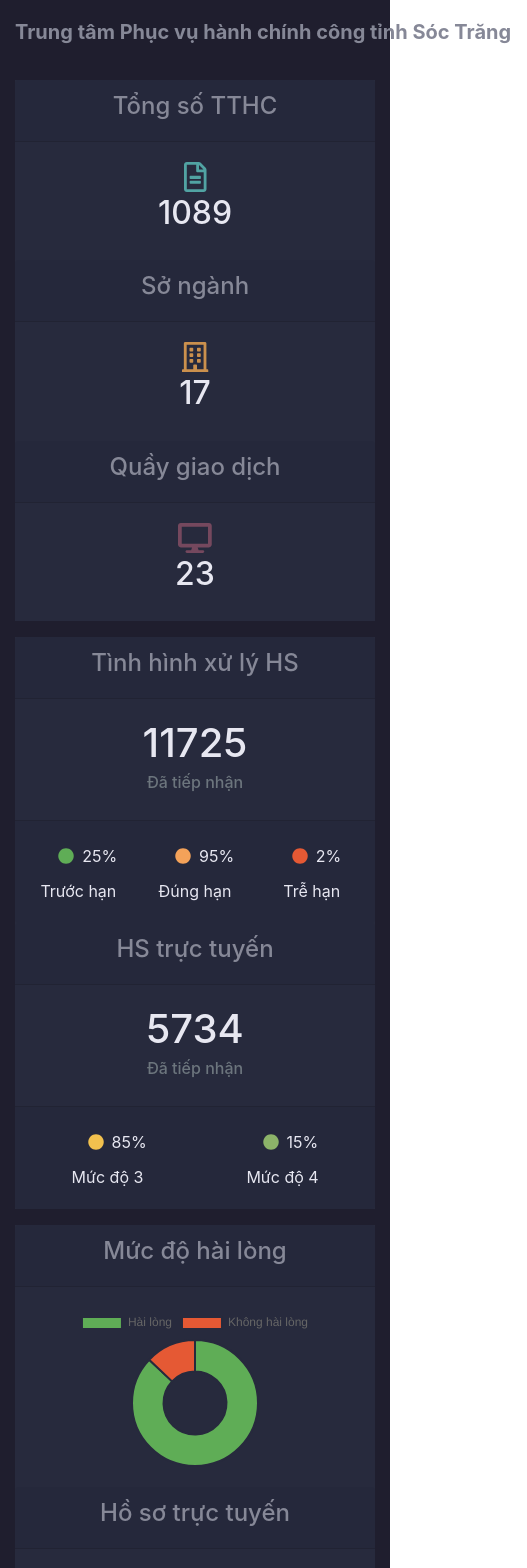
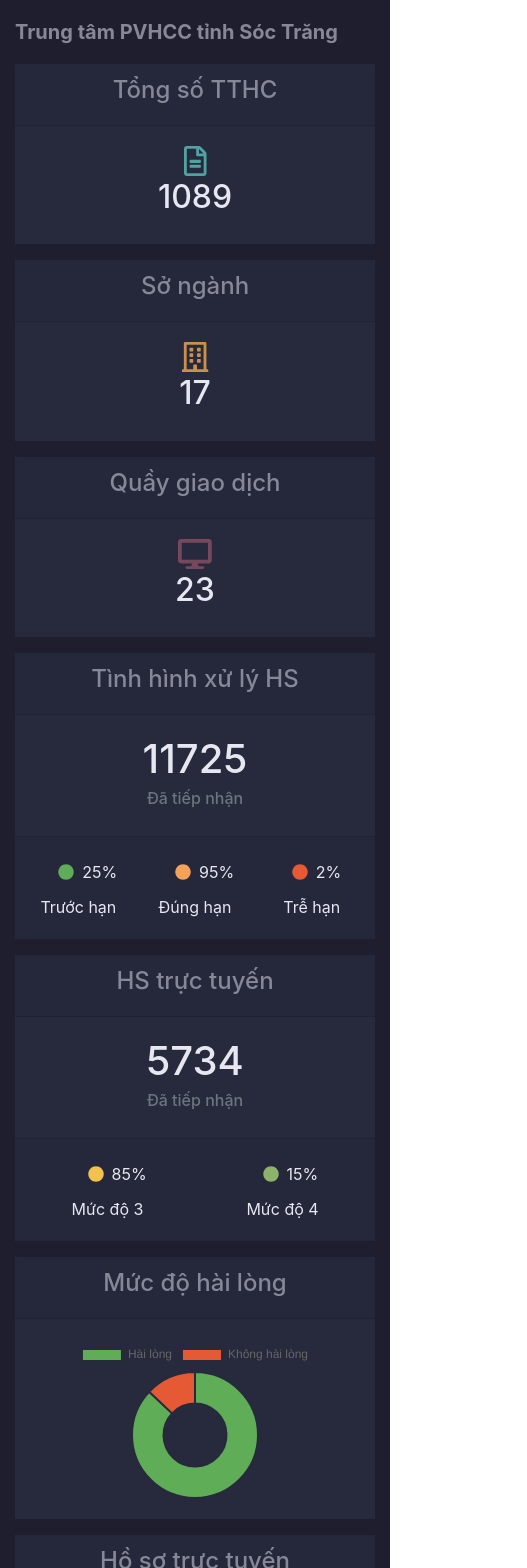
Before and after one commit to minhtran84/dashboard, a React (Create React App) app: page / in a window 390 px wide. Shown: the top 1568 px of the page, 527 px wide, since content can reach past the window. Built offline with nearby package versions, Linux system fonts and the light colour scheme; the HTML template or start-up script is replaced by a standard one.

Commit message:
Fix responsive on small screen device by putting margin utitlities to Card component

```diff
--- a/src/App.css
+++ b/src/App.css
@@ -1,6 +1,6 @@
 .App {
   text-align: center;
-  background-color: rgb(31,30,46);
+  background-color: rgb(31,30,46); /* custom style */
 }
 
 .App-logo {
--- a/src/App.js
+++ b/src/App.js
@@ -17,7 +17,7 @@ class App extends React.Component {
           <Nagigation />
 
           <div>{/* start First Row  */}
-            <div class="container mt-3 mb-3">
+            <div class="container">
                 <div class="row">
                     <div class="col-md-4">
                         <SimpleCard header="Tổng số TTHC" number="1089" icon="faFileAlt"/>
@@ -33,7 +33,7 @@ class App extends React.Component {
           </div>{/* end First Row  */}
 
           <div>{/* start Second Row  */}
-            <div class="container mb-3">
+            <div class="container">
                 <div class="row">
                     <div class="col-md-6">
                         <ProCard header="Tình hình xử lý HS" number="11725" cardType="tinhhinhxl" />
@@ -46,7 +46,7 @@ class App extends React.Component {
           </div>{/* end Second Row */}
 
           <div>{/* start Third Row  */}
-            <div class="container mb-3">
+            <div class="container">
               <div class="row">
                   <div class="col-md-6">
                       <DoughnutCard header="Mức độ hài lòng" />
--- a/src/components/BarCard.js
+++ b/src/components/BarCard.js
@@ -6,7 +6,7 @@ class BarCard extends React.Component {
 
     render() {
         return (
-            <div class="card" className="barcard">
+            <div class="card" className="barcard mb-3">
                 <div class="card-header">
                     <h4 className="barcard_header">{this.props.header}</h4>
                 </div>
--- a/src/components/DoughnutCard.js
+++ b/src/components/DoughnutCard.js
@@ -6,7 +6,7 @@ class DoughnutCard extends React.Component {
 
     render() {
         return (
-            <div class="card" className="doughnutcard">
+            <div class="card" className="doughnutcard mb-3">
                 <div class="card-header">
                     <h4 className="doughnutcard_header">{this.props.header}</h4>
                 </div>
--- a/src/components/Navigation.js
+++ b/src/components/Navigation.js
@@ -20,7 +20,7 @@ class Navigation extends React.Component {
                            "color": "rgb(134,136,151)"
                        }}
                     >
-                        Trung tâm Phục vụ hành chính công tỉnh Sóc Trăng</a>
+                        Trung tâm PVHCC tỉnh Sóc Trăng</a>
                 </div>
             </nav>
         );
--- a/src/components/ProCard.js
+++ b/src/components/ProCard.js
@@ -62,7 +62,7 @@ class ProCard extends React.Component {
 
     render() {
         return (
-            <div class="card" className="procard">
+            <div class="card" className="procard mb-3">
                 <div class="card-header">
                     <h4 className="procard_header">{this.props.header}</h4>
                 </div>
--- a/src/components/SimpleCard.js
+++ b/src/components/SimpleCard.js
@@ -30,7 +30,7 @@ class SimpleCard extends React.Component {
 
     render() {
         return (
-            <div class="card" className="simplecard">
+            <div class="card" className="simplecard mb-3">
                 <div class="card-header">
                     <h4 className="simplecard_header">{this.props.header}</h4>
                 </div>
```
